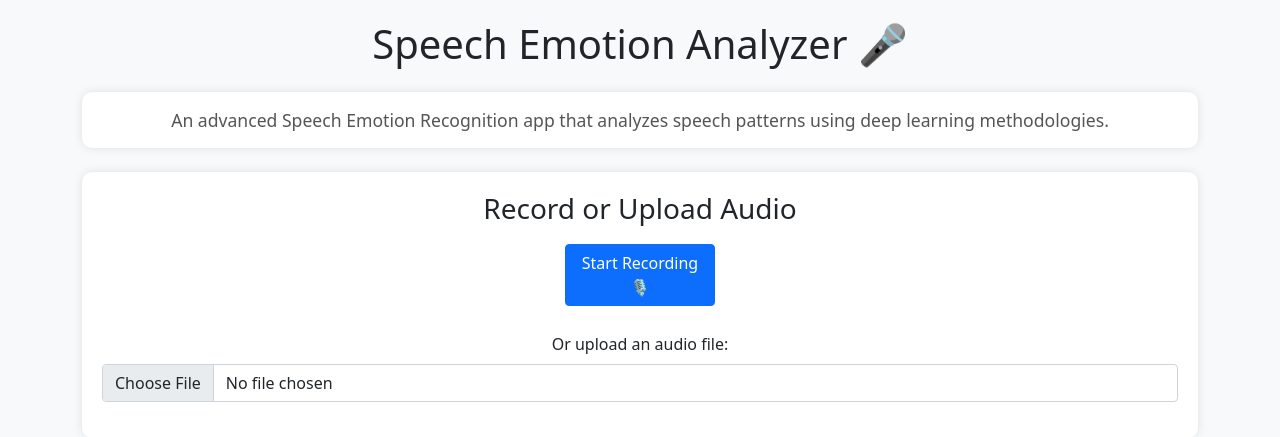
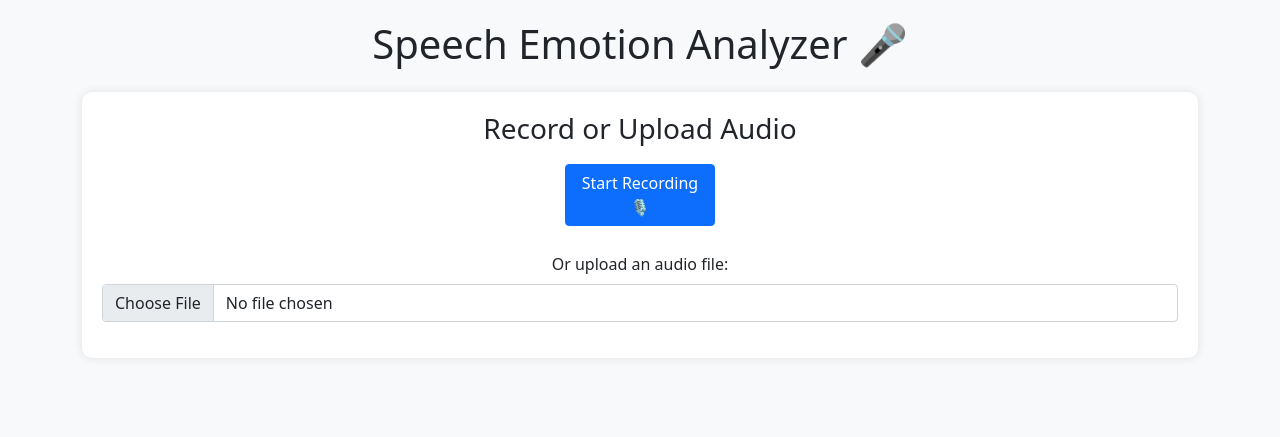
Before and after one commit to StephenJudeD/ser_upload_deep_learning_llm, a Flask app: page / in a window 1280 px wide. Shown: the top 437 px of the page. Run offline with Flask 3, Linux system fonts and the light colour scheme; parts of the project's set-up code (start-up, migrations or seed data) failed here and were passed over; some libraries are stand-ins or nearby versions.

Commit message:
Add files via upload

```diff
--- a/templates/index.html
+++ b/templates/index.html
@@ -11,18 +11,6 @@
         body {
             background-color: #f8f9fa;
             padding: 20px;
-        }
-        .description-container {
-            background: white;
-            border-radius: 10px;
-            padding: 15px;
-            box-shadow: 0 0 10px rgba(0,0,0,0.1);
-            margin-bottom: 20px;
-        }
-        .lead {
-            color: #555;
-            font-size: 1.1rem;
-            margin-bottom: 0;
         }
         .recorder-container {
             background: white;
@@ -44,51 +32,21 @@
         }
         .emotion-bar {
             height: 25px;
-            margin: 8px 0;
-            border-radius: 5px;
-            transition: width 0.8s ease-in-out;
-            color: white;
-            text-align: right;
-            padding-right: 10px;
-            line-height: 25px;
-            font-weight: 500;
+            margin: 5px 0;
+            transition: width 0.5s ease-in-out;
         }
-        .progress {
-            height: 25px;
-            background-color: #f0f0f0;
-            margin-left: 110px;
-            border-radius: 5px;
+        #loadingSpinner {
+            display: none;
         }
         .emotion-label {
             min-width: 100px;
             display: inline-block;
-            font-weight: 500;
-            text-align: right;
-            margin-right: 10px;
-            color: #444;
         }
-        #loadingSpinner {
-            display: none;
-        }
-        /* Emotion-specific colors */
-        .emotion-happy { background-color: #4CAF50; }
-        .emotion-sad { background-color: #2196F3; }
-        .emotion-angry { background-color: #F44336; }
-        .emotion-neutral { background-color: #9E9E9E; }
-        .emotion-fear { background-color: #673AB7; }
-        .emotion-disgust { background-color: #795548; }
-        .emotion-surprise { background-color: #FF9800; }
     </style>
 </head>
 <body>
     <div class="container">
         <h1 class="text-center mb-4">Speech Emotion Analyzer 🎤</h1>
-
-        <div class="description-container mb-4 text-center">
-            <p class="lead">
-                An advanced Speech Emotion Recognition app that analyzes speech patterns using deep learning methodologies.
-            </p>
-        </div>
 
         <div class="recorder-container text-center">
             <h3>Record or Upload Audio</h3>
@@ -144,6 +102,7 @@
         const audioFileInput = document.getElementById('audioFileInput');
         const audioPlayback = document.getElementById('audioPlayback');
 
+        // Record button functionality
         recordButton.addEventListener('click', async () => {
             if (recordButton.textContent.includes('Start')) {
                 try {
@@ -157,7 +116,7 @@
 
                     mediaRecorder.onstop = () => {
                         const audioBlob = new Blob(audioChunks, { type: 'audio/wav' });
-                        audioPlayback.src = URL.createObjectURL(audioBlob);
+                        audioPlayback.src = URL.createObjectURL(audioBlob); // Set playback source
                         processAudioData(audioBlob);
                     };
 
@@ -176,10 +135,11 @@
             }
         });
 
+        // File upload functionality
         audioFileInput.addEventListener('change', (e) => {
             if (e.target.files.length > 0) {
                 const file = e.target.files[0];
-                audioPlayback.src = URL.createObjectURL(file);
+                audioPlayback.src = URL.createObjectURL(file); // Set playback source
                 processAudioData(file);
             }
         });
@@ -228,6 +188,7 @@
             const transcriptionResult = document.getElementById('transcriptionResult');
             const interpretationResult = document.getElementById('interpretationResult');
 
+            // Display emotions with progress bars
             emotionResults.innerHTML = '';
             Object.entries(data["Emotion Probabilities"]).forEach(([emotion, probability]) => {
                 const percentage = parseFloat(probability);
@@ -235,19 +196,20 @@
                 div.innerHTML = `
                     <span class="emotion-label">${emotion}:</span>
                     <div class="progress">
-                        <div class="progress-bar emotion-bar emotion-${emotion.toLowerCase()}"
+                        <div class="progress-bar emotion-bar"
                              role="progressbar"
                              style="width: ${percentage}%"
                              aria-valuenow="${percentage}"
                              aria-valuemin="0"
                              aria-valuemax="100">
-                            ${percentage.toFixed(1)}%
+                            ${probability}
                         </div>
                     </div>
                 `;
                 emotionResults.appendChild(div);
             });
 
+            // Display transcription and interpretation
             transcriptionResult.textContent = data.Transcription;
             interpretationResult.textContent = data["LLM Interpretation"];
 
```
